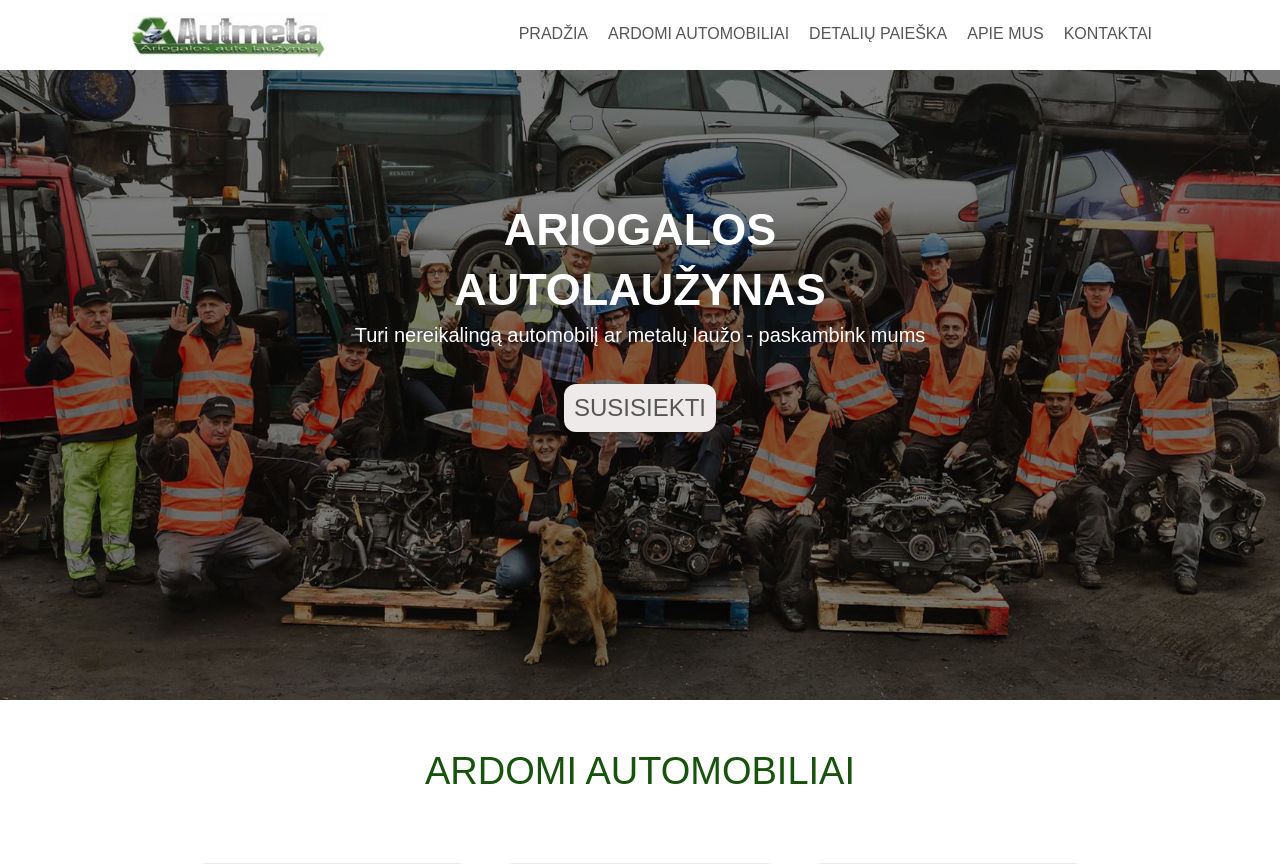
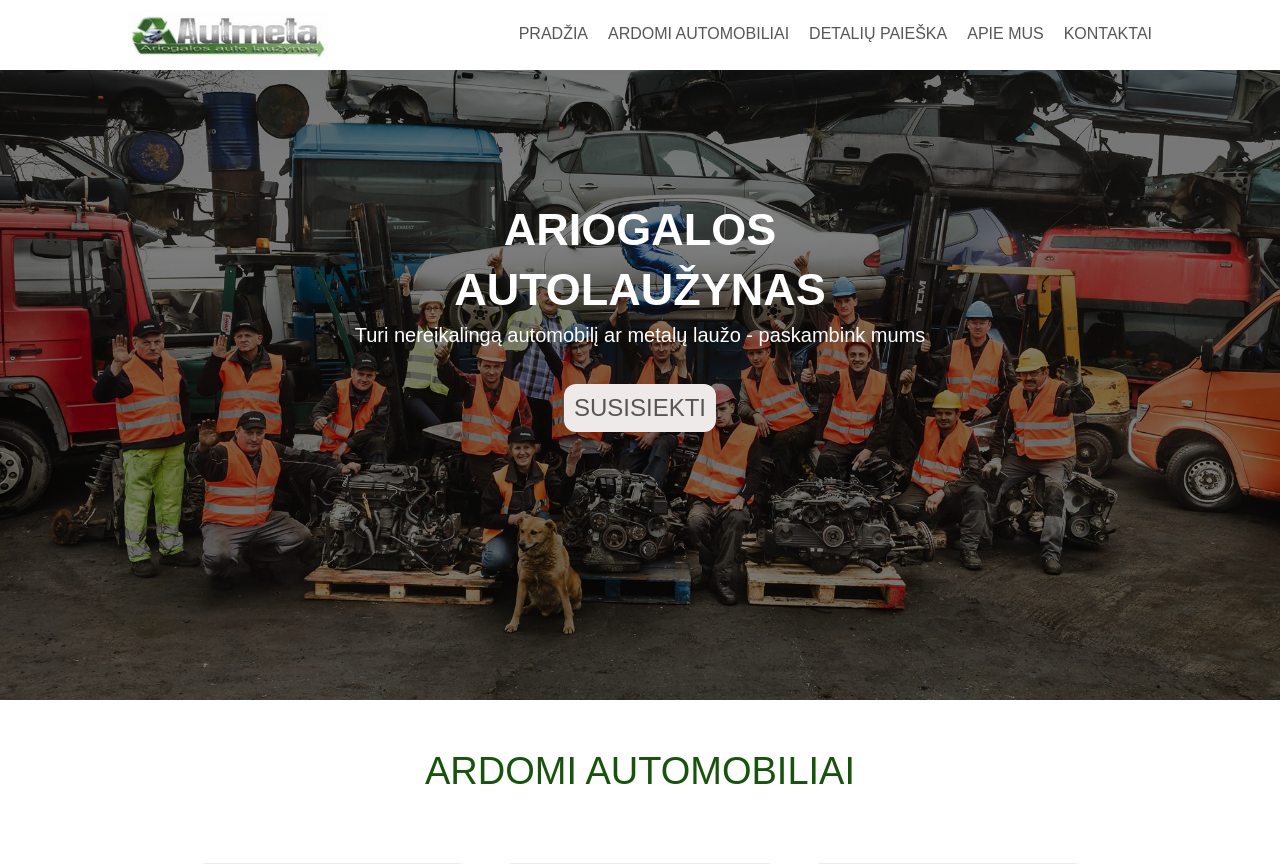
Before and after one commit to saubend/autmeta, a PHP site: page / in a window 1280 px wide. Shown: the top 864 px of the page. Run offline with PHP 8.4, Linux system fonts and the light colour scheme.

Commit message:
Update styles.css

```diff
--- a/CSS/styles.css
+++ b/CSS/styles.css
@@ -118,7 +118,7 @@ body {
 }
 
 .foto {
-    background-image: url("images/JPG/banner.jpg");
+    background-image: url("../images/banner.jpg");
     background-attachment: fixed;
     background-repeat: no-repeat;
     background-size: cover;
```
